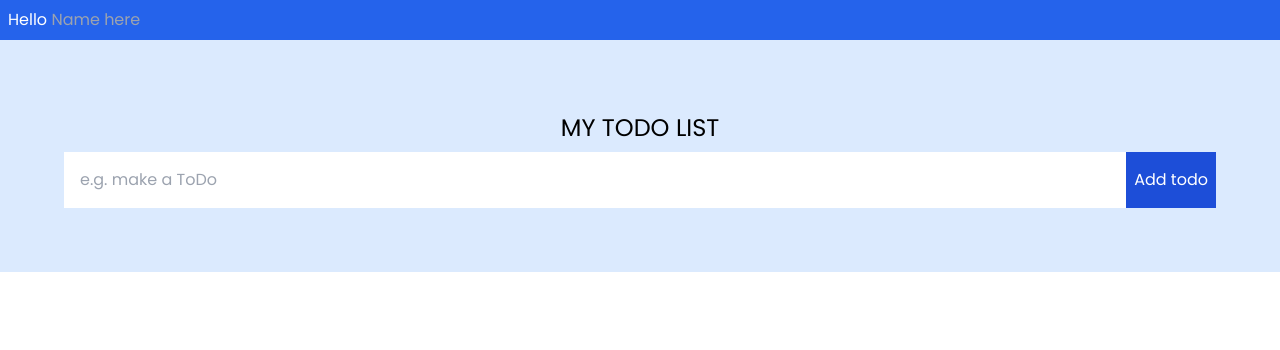
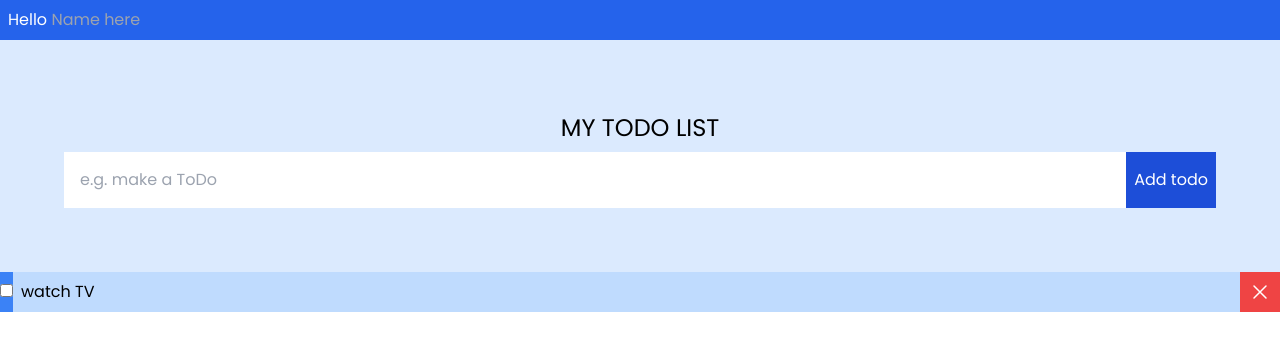
Before and after one commit to mohsensami/modal-react, a Vue app: page / in a window 1280 px wide. Shown: the top 350 px of the page. Built offline with nearby package versions, Linux system fonts and the light colour scheme.

Commit message:
interface todoType added and push adtodo

```diff
--- a/src/App.vue
+++ b/src/App.vue
@@ -16,25 +16,24 @@
             </div>
           </form>
         </div>
-        <div class="">
-          <div class="">
-            <div class="flex flex-col gap-4" id="todo-list">
-              <div class="flex items-center bg-blue-500 w-full" v-for="todo in todos_asc" :key="todo.content" :class="`todo-item ${todo.done && 'done'}`">
+
+        <div class="w-screen">
+          <div class="mx-auto flex flex-col gap-2" id="todo-list">
+            <div class="flex items-center bg-blue-500 w-full" v-for="todo in todos" :key="todo.content" :class="`todo-item ${todo.done && 'done'}`">
               <label class="">
                 <input type="checkbox" v-model="todo.done" />
               </label>
 
               <div class="todo-content flex-grow">
-                  <input class="w-full p-2 bg-blue-200 focus:outline-0" :class="{'completed' : todo.done}" type="text" v-model="todo.content" />
+                <input class="w-full p-2 bg-blue-200 focus:outline-0" :class="{ completed: todo.done }" type="text" v-model="todo.content" />
               </div>
 
               <div class="actions">
-                  <button class="bg-red-500 text-white p-2" @click="removeTodo(todo)">
+                <button class="bg-red-500 text-white p-2" @click="removeTodo(todo.id)">
                   <svg xmlns="http://www.w3.org/2000/svg" fill="none" viewBox="0 0 24 24" stroke-width="1.5" stroke="currentColor" class="w-6 h-6">
                     <path stroke-linecap="round" stroke-linejoin="round" d="M6 18L18 6M6 6l12 12" />
                   </svg>
                 </button>
-                </div>
               </div>
             </div>
           </div>
@@ -45,20 +44,29 @@
 </template>
 
 <script setup lang="ts">
-import { ref, onMounted, computed, watch } from "vue";
+import { ref, onMounted, computed, watch, reactive } from "vue";
 
-const todos = ref([]);
-const name = ref<string|number>("");
+const todos = reactive<todoType[]>([
+  {id: 1, content: 'watch TV', done: false}
+]);
+
+const name = ref<string | number>("");
 
 const input_content = ref("");
 
-const todos_asc = computed(() =>
-  todos.value.sort((a, b) => {
-    return a.createdAt - b.createdAt;
-  })
-);
+interface todoType {
+  id: number|string,
+  content: number|string,
+  done: boolean
+}
 
-watch(name, (newVal:string) => {
+// const todos_asc = computed(() =>
+//   todos.value.sort((a, b) => {
+//     return a.createdAt - b.createdAt;
+//   })
+// );
+
+watch(name, (newVal: string) => {
   localStorage.setItem("name", newVal);
 });
 
@@ -77,16 +85,16 @@ const addTodo = () => {
     return;
   }
 
-  todos.value.push({
+  todos.push({
+    id: todos.length + 1,
     content: input_content.value,
     done: false,
-    editable: false,
-    createdAt: new Date().getTime(),
   });
+  input_content.value = ""
 };
 
-const removeTodo = (todo) => {
-  todos.value = todos.value.filter((t) => t !== todo);
+const removeTodo = (todoId:number) => {
+  todos.splice(todoId, 1)
 };
 
 onMounted(() => {
```
Lines whose indentation alone changed are shown as unchanged.
